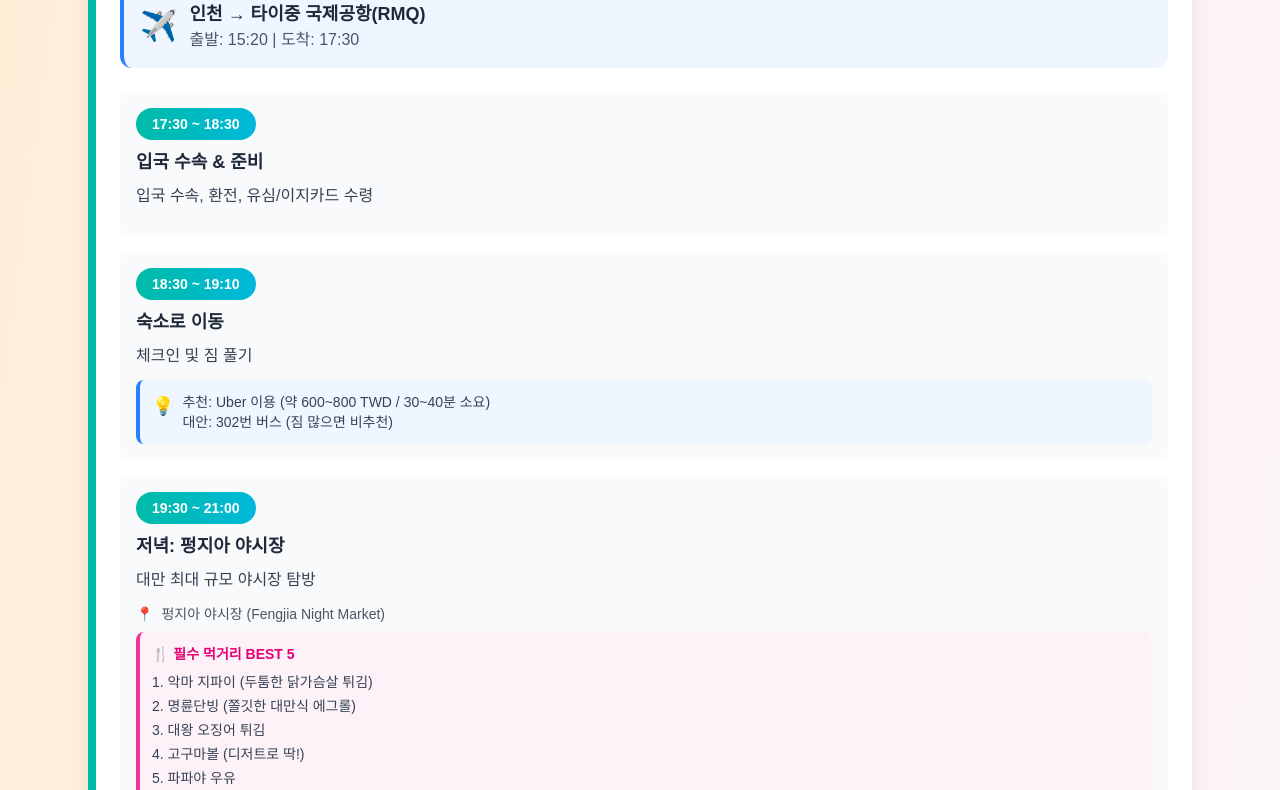
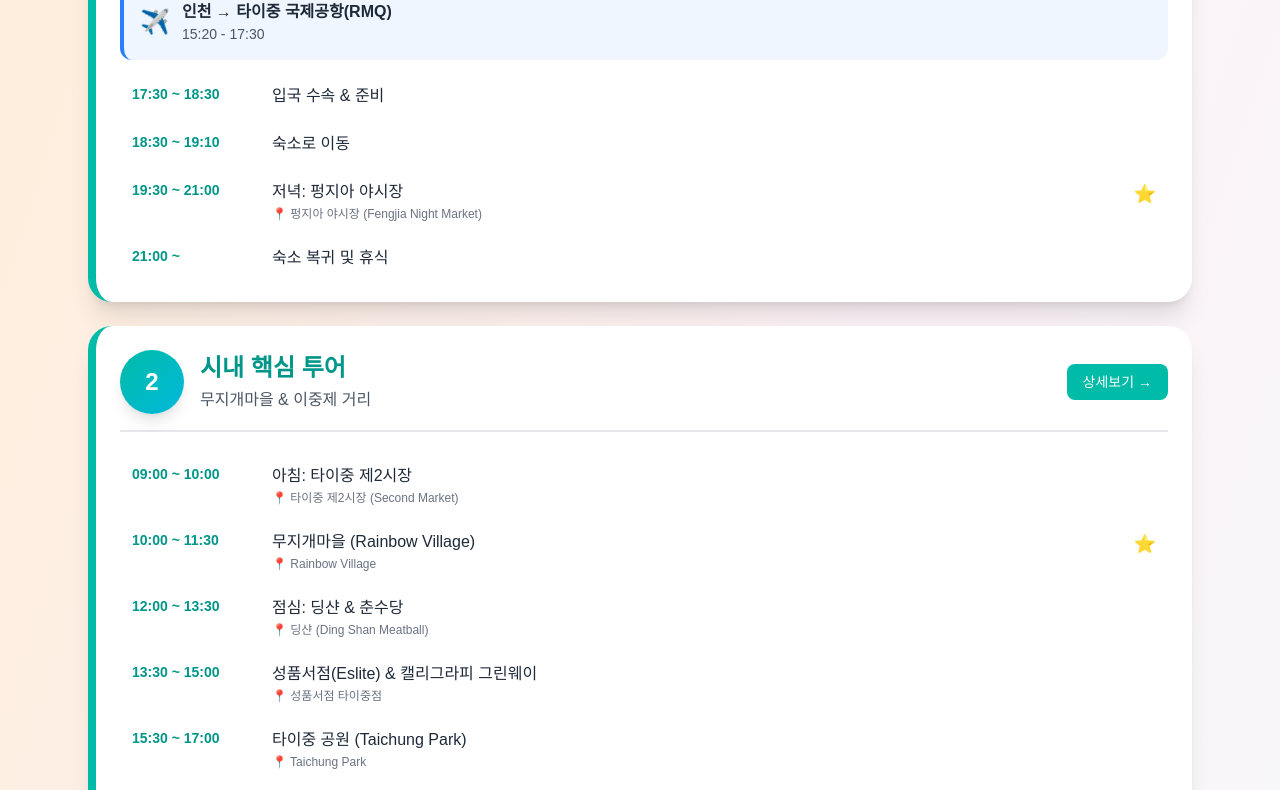
Before and after one commit to kimjkeun/visitplan, a Next.js app: page / in a window 1280 px wide. Shown: the part 860-1650 px from the top of the page. Built offline with nearby package versions, Linux system fonts and the light colour scheme.

Commit message:
Simplify full schedule page to show only time and title

```diff
--- a/components/FullSchedule.tsx
+++ b/components/FullSchedule.tsx
@@ -1,17 +1,20 @@
 'use client';
 
 import { tourData } from '@/lib/tourData';
+import { useTourStore } from '@/lib/store';
 
 export default function FullSchedule() {
+    const { setCurrentDay } = useTourStore();
+
     return (
         <div className="space-y-6">
             {/* 전체 일정 헤더 */}
             <div className="bg-gradient-to-r from-teal-500 to-cyan-500 text-white p-6 rounded-3xl shadow-xl">
                 <h2 className="text-3xl font-bold mb-2">📅 전체 일정</h2>
-                <p className="text-lg opacity-90">타이중 4박 5일 여행 전체 일정</p>
+                <p className="text-lg opacity-90">타이중 4박 5일 여행 간략 일정</p>
             </div>
 
-            {/* 전체 일정 상세 */}
+            {/* 전체 일정 간략 보기 */}
             {tourData.map((day, dayIdx) => (
                 <div
                     key={day.id}
@@ -28,109 +31,74 @@ export default function FullSchedule() {
                             </h3>
                             <p className="text-gray-600">{day.subtitle}</p>
                         </div>
+                        {/* 상세보기 버튼 */}
+                        <button
+                            onClick={() => setCurrentDay(day.id)}
+                            className="px-4 py-2 bg-teal-500 hover:bg-teal-600 text-white rounded-lg font-medium transition-colors text-sm"
+                        >
+                            상세보기 →
+                        </button>
                     </div>
 
                     {/* 항공편 정보 */}
                     {day.flight && (
-                        <div className="bg-blue-50 rounded-xl p-4 mb-6 border-l-4 border-blue-500">
+                        <div className="bg-blue-50 rounded-xl p-4 mb-4 border-l-4 border-blue-500">
                             <div className="flex items-center gap-3">
-                                <span className="text-3xl">✈️</span>
+                                <span className="text-2xl">✈️</span>
                                 <div>
-                                    <p className="font-bold text-gray-800 text-lg">
+                                    <p className="font-bold text-gray-800">
                                         {day.flight.departure} → {day.flight.arrival}
                                     </p>
-                                    <p className="text-gray-600">
-                                        출발: {day.flight.departureTime} | 도착: {day.flight.arrivalTime}
+                                    <p className="text-sm text-gray-600">
+                                        {day.flight.departureTime} - {day.flight.arrivalTime}
                                     </p>
                                 </div>
                             </div>
                         </div>
                     )}
 
-                    {/* 타임라인 */}
-                    <div className="space-y-4">
+                    {/* 간략 타임라인 */}
+                    <div className="space-y-2">
                         {day.timeline.map((item, itemIdx) => (
                             <div
                                 key={itemIdx}
-                                className="bg-gray-50 rounded-xl p-4 hover:shadow-md transition-shadow"
+                                className="flex items-start gap-3 py-2 hover:bg-gray-50 rounded-lg px-3 transition-colors"
                             >
-                                {/* 시간 배지 */}
-                                <div className="inline-block bg-gradient-to-r from-teal-500 to-cyan-500 text-white px-4 py-1.5 rounded-full font-bold text-sm mb-2">
+                                {/* 시간 */}
+                                <div className="flex-shrink-0 w-32 text-sm font-bold text-teal-600">
                                     {item.time}
                                 </div>
 
                                 {/* 제목 */}
-                                <h4 className="text-lg font-bold text-gray-800 mb-2">
-                                    {item.title}
-                                </h4>
+                                <div className="flex-1">
+                                    <p className="text-gray-800 font-medium">{item.title}</p>
+                                    {item.location && (
+                                        <p className="text-xs text-gray-500 mt-0.5">
+                                            📍 {item.location.name}
+                                        </p>
+                                    )}
+                                </div>
 
-                                {/* 상세 내용 */}
-                                {item.details && (
-                                    <p className="text-gray-700 whitespace-pre-line mb-3">
-                                        {item.details}
-                                    </p>
-                                )}
-
-                                {/* 위치 정보 */}
-                                {item.location && (
-                                    <div className="flex items-start gap-2 text-sm text-gray-600 mb-2">
-                                        <span className="text-red-500">📍</span>
-                                        <span>{item.location.name}</span>
-                                    </div>
-                                )}
-
-                                {/* 추천 음식 */}
-                                {item.mustEat && (
-                                    <div className="bg-pink-50 border-l-4 border-pink-500 p-3 rounded-lg mb-3">
-                                        <h5 className="font-bold text-pink-600 mb-2 text-sm">
-                                            {item.mustEat.title}
-                                        </h5>
-                                        <ul className="space-y-1">
-                                            {item.mustEat.items.map((food, foodIdx) => (
-                                                <li key={foodIdx} className="text-sm text-gray-700">
-                                                    {food}
-                                                </li>
-                                            ))}
-                                        </ul>
-                                    </div>
-                                )}
-
-                                {/* 팁 */}
-                                {item.tips && (
-                                    <div className="bg-blue-50 border-l-4 border-blue-500 p-3 rounded-lg">
-                                        <div className="flex items-start gap-2">
-                                            <span className="text-lg">💡</span>
-                                            <p className="text-sm text-gray-700 whitespace-pre-line flex-1">
-                                                {item.tips}
-                                            </p>
-                                        </div>
-                                    </div>
+                                {/* 우선순위 표시 */}
+                                {item.priority && (
+                                    <span className="flex-shrink-0 text-yellow-500 text-lg">⭐</span>
                                 )}
                             </div>
                         ))}
                     </div>
-
-                    {/* Day 구분선 */}
-                    {dayIdx < tourData.length - 1 && (
-                        <div className="mt-6 pt-6 border-t-2 border-dashed border-gray-300 text-center">
-                            <span className="text-gray-400 text-sm">• • •</span>
-                        </div>
-                    )}
                 </div>
             ))}
 
-            {/* 여행 팁 */}
-            <div className="bg-yellow-50 border-l-4 border-yellow-500 p-6 rounded-xl">
-                <h3 className="font-bold text-yellow-800 mb-2 flex items-center gap-2">
-                    <span className="text-xl">💡</span>
-                    여행 팁
+            {/* 안내 메시지 */}
+            <div className="bg-blue-50 border-l-4 border-blue-500 p-6 rounded-xl">
+                <h3 className="font-bold text-blue-800 mb-2 flex items-center gap-2">
+                    <span className="text-xl">ℹ️</span>
+                    상세 정보 보기
                 </h3>
-                <ul className="space-y-1 text-sm text-yellow-800">
-                    <li>• 각 일정의 위치를 클릭하면 지도에서 확인할 수 있습니다</li>
-                    <li>• 체크리스트에서 준비물을 미리 확인하세요</li>
-                    <li>• 환율 계산기로 예산을 계획해보세요</li>
-                    <li>• 일자별 페이지에서 동선 지도를 확인하세요</li>
-                </ul>
+                <p className="text-sm text-blue-800">
+                    각 일정의 <strong>"상세보기"</strong> 버튼을 클릭하거나 상단 네비게이션에서 <strong>Day 1~5</strong>를 선택하면
+                    추천 음식, 여행 팁, 동선 지도 등 자세한 정보를 확인할 수 있습니다.
+                </p>
             </div>
         </div>
     );
```
